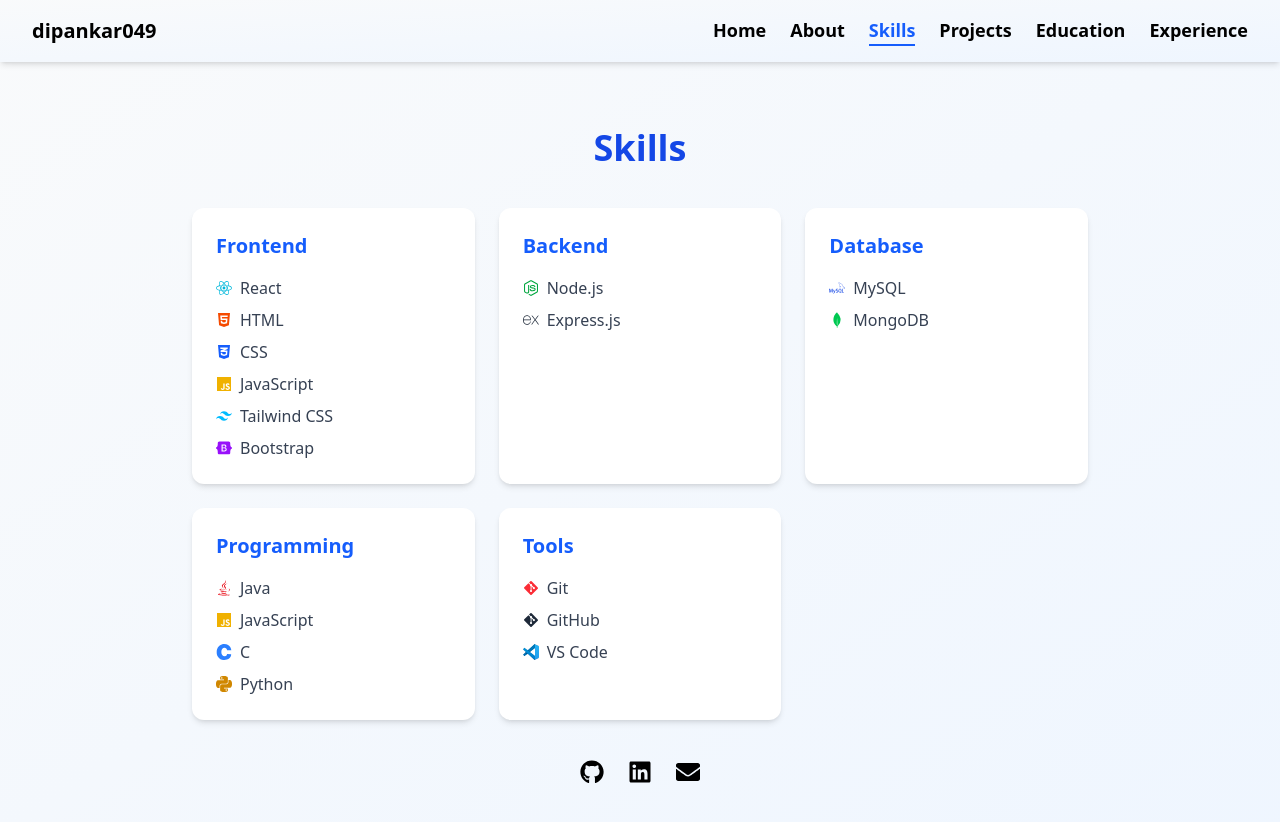
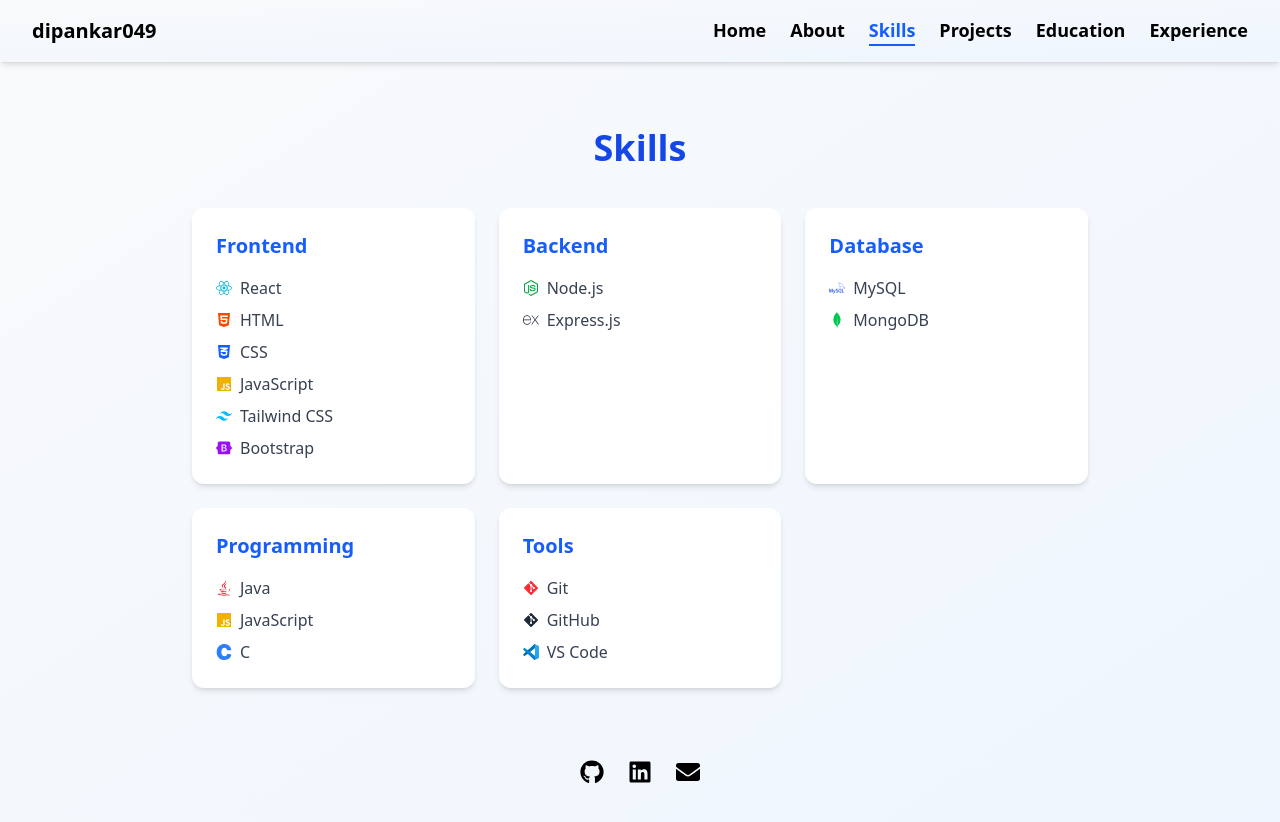
Before and after one commit to dipankar049/portfolio, a React (Vite) app: page /skills in a window 1280 px wide. Shown: the top 822 px of the page. Built offline with nearby package versions, Linux system fonts and the light colour scheme.

Commit message:
Update skills

```diff
--- a/src/components/Skills.jsx
+++ b/src/components/Skills.jsx
@@ -1,5 +1,5 @@
 import { FaHtml5, FaCss3Alt, FaJs, FaReact, FaNodeJs, FaGitAlt, FaJava } from 'react-icons/fa';
-import { SiTailwindcss, SiBootstrap, SiMongodb, SiMysql, SiExpress, SiPython, SiC } from 'react-icons/si';
+import { SiTailwindcss, SiBootstrap, SiMongodb, SiMysql, SiExpress, SiC } from 'react-icons/si';
 import SiVSCode from "../assets/vscode.svg";
 
 const iconMap = {
@@ -15,7 +15,6 @@
   MongoDB: <SiMongodb className="text-green-500" />,
   C: <SiC className="text-blue-500" />,
   Java: <FaJava className="text-red-600" />,
-  Python: <SiPython className="text-yellow-600" />,
   Git: <FaGitAlt className="text-red-500" />,
   GitHub: <FaGitAlt className="text-gray-800" />,
   "VS Code": <img src={SiVSCode} alt="VS Code" className="w-4 h-4" />,
@@ -26,7 +25,7 @@
     "Frontend": ["React", "HTML", "CSS", "JavaScript", "Tailwind CSS", "Bootstrap"],
     "Backend": ["Node.js", "Express.js"],
     "Database": ["MySQL", "MongoDB"],
-    "Programming": ["Java", "JavaScript", "C", "Python"],
+    "Programming": ["Java", "JavaScript", "C"],
     "Tools": ["Git", "GitHub", "VS Code"]
   };
 
```
